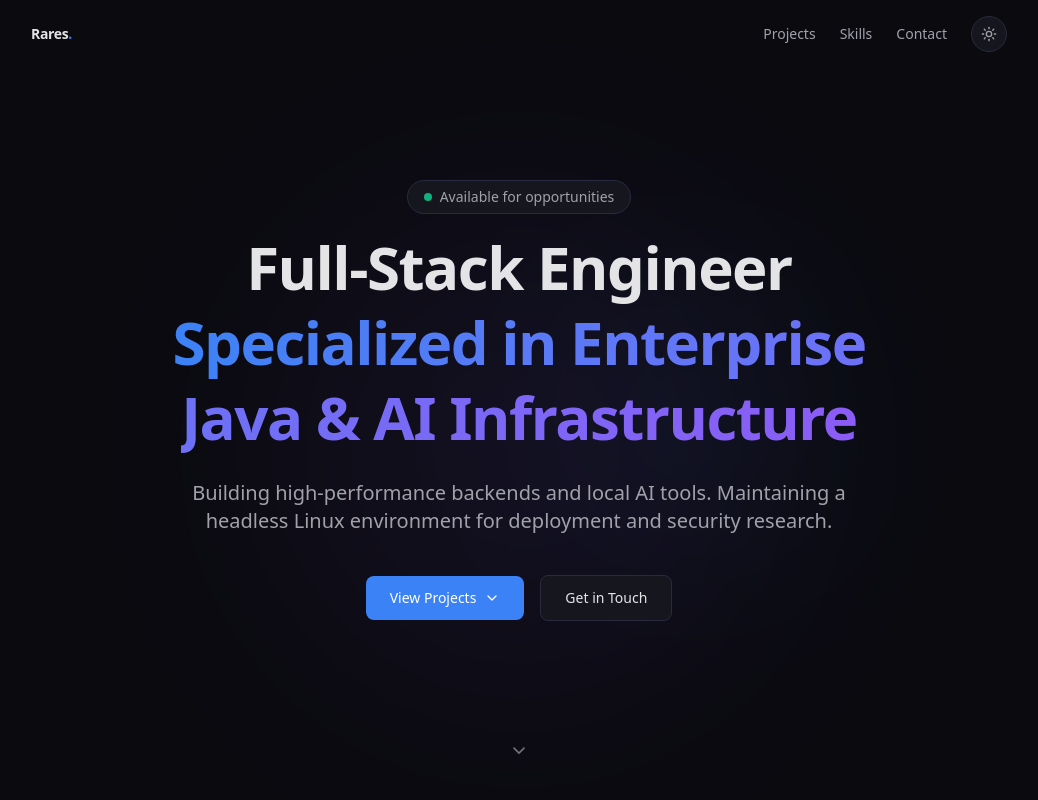
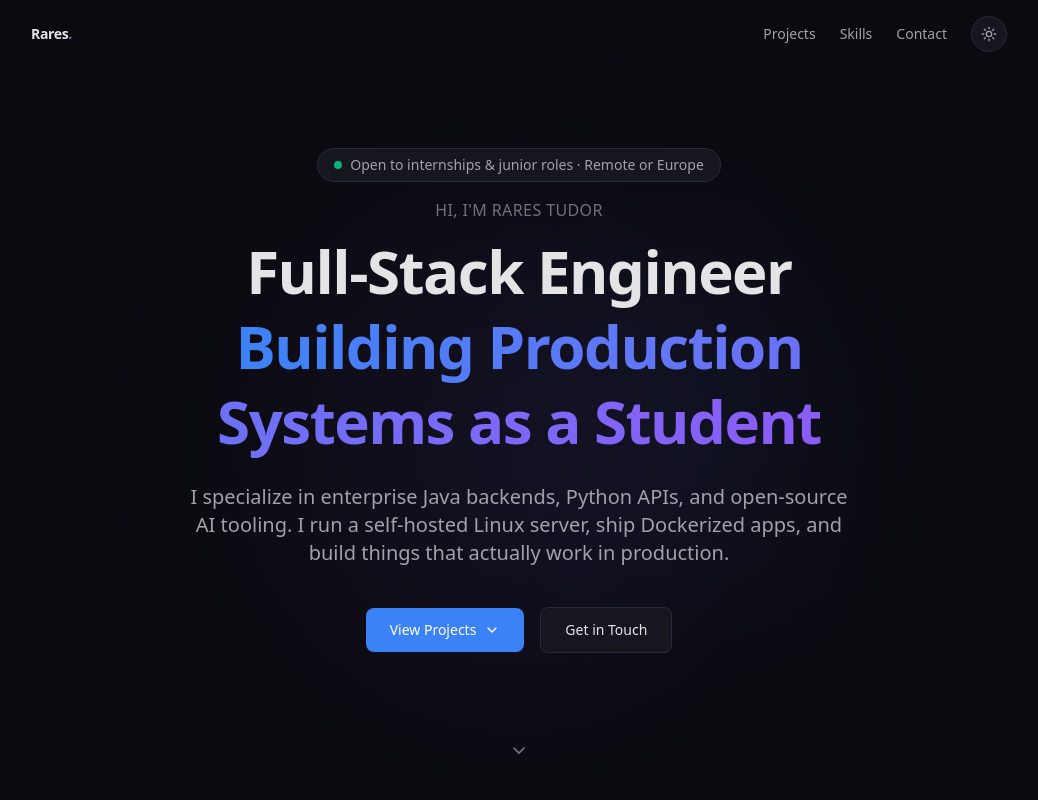
Before and after one commit to RaresEduard-Tudor/my-portfolio, a Next.js app: page / in a window 1280 px wide. Shown: the top 800 px of the page, without its empty margins (121-1159 px from the left). Built offline with nearby package versions, Linux system fonts and the light colour scheme.

Commit message:
fix: add name to hero, rewrite subheadline; remove last em dash from CV

```diff
--- a/src/app/cv/page.tsx
+++ b/src/app/cv/page.tsx
@@ -32,7 +32,7 @@ export default function CVPage() {
           Second-year Applied Computer Science student at HOGENT, already shipping production-grade applications
           and maintaining a self-hosted Linux server as a personal deployment environment.
           I specialize in enterprise backend development (Spring Boot 3, PostgreSQL) and have published
-          open-source AI tooling in the Model Context Protocol ecosystem — an area most developers
+          open-source AI tooling in the Model Context Protocol ecosystem, an area most developers
           are only beginning to explore. Currently seeking a software engineering internship where I can
           contribute to real backend systems. Open to on-site, hybrid, or remote roles across Europe.
         </p>
--- a/src/components/Hero.tsx
+++ b/src/components/Hero.tsx
@@ -20,19 +20,23 @@ export default function Hero() {
       >
         <div className="mb-4 inline-flex items-center gap-2 rounded-full border border-[var(--border-accent)] bg-[var(--bg-card)] px-4 py-1.5 text-sm text-[var(--text-secondary)]">
           <span className="inline-block h-2 w-2 rounded-full bg-[var(--accent-emerald)] animate-pulse" />
-          Available for opportunities
+          Open to internships &amp; junior roles · Remote or Europe
         </div>
+
+        <p className="text-base font-medium text-[var(--text-muted)] tracking-wide uppercase mb-3">
+          Hi, I&apos;m Rares Tudor
+        </p>
 
         <h1 className="mx-auto max-w-3xl text-4xl font-bold leading-tight tracking-tight sm:text-5xl lg:text-6xl">
           Full-Stack Engineer{" "}
           <span className="bg-gradient-to-r from-[var(--accent-blue)] to-[var(--accent-purple)] bg-clip-text text-transparent">
-            Specialized in Enterprise Java & AI Infrastructure
+            Building Production Systems as a Student
           </span>
         </h1>
 
         <p className="mx-auto mt-6 max-w-2xl text-lg text-[var(--text-secondary)] sm:text-xl">
-          Building high-performance backends and local AI tools. Maintaining a
-          headless Linux environment for deployment and security research.
+          I specialize in enterprise Java backends, Python APIs, and open-source AI tooling.
+          I run a self-hosted Linux server, ship Dockerized apps, and build things that actually work in production.
         </p>
       </motion.div>
 
```
